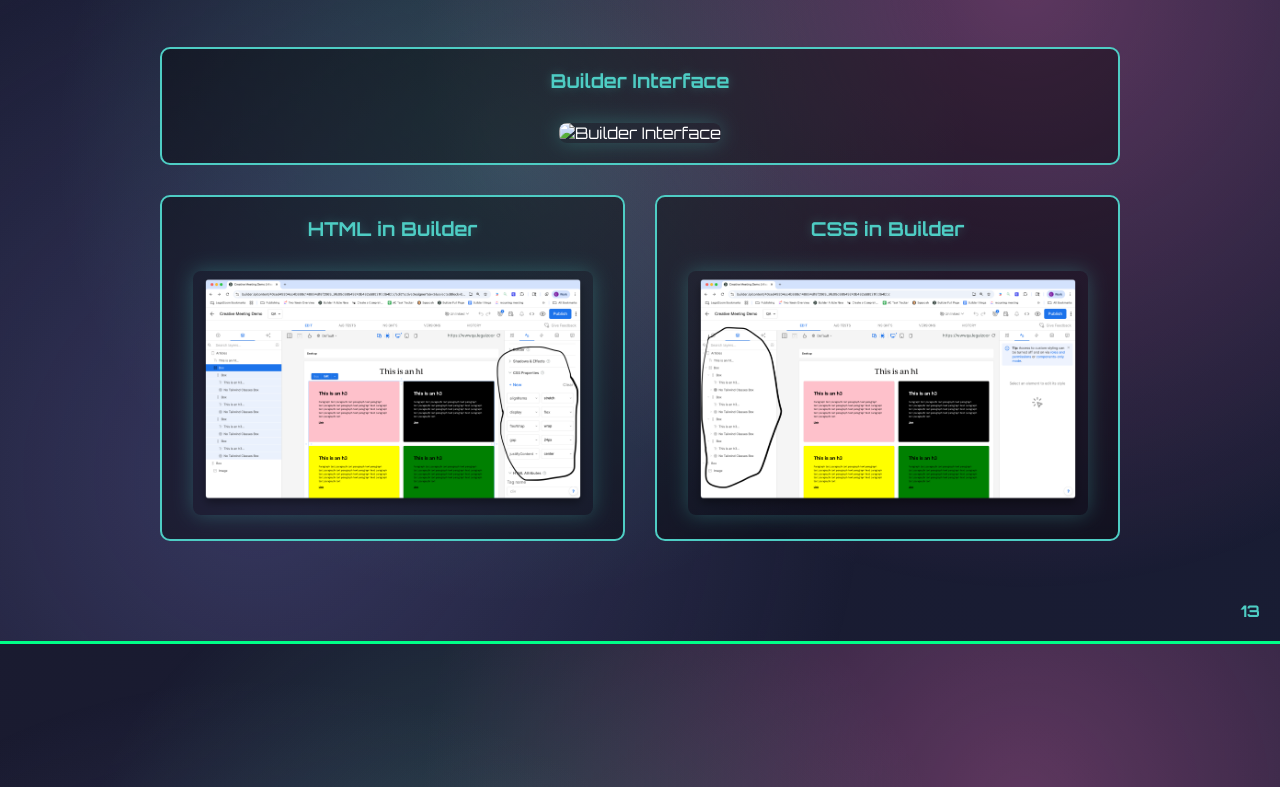
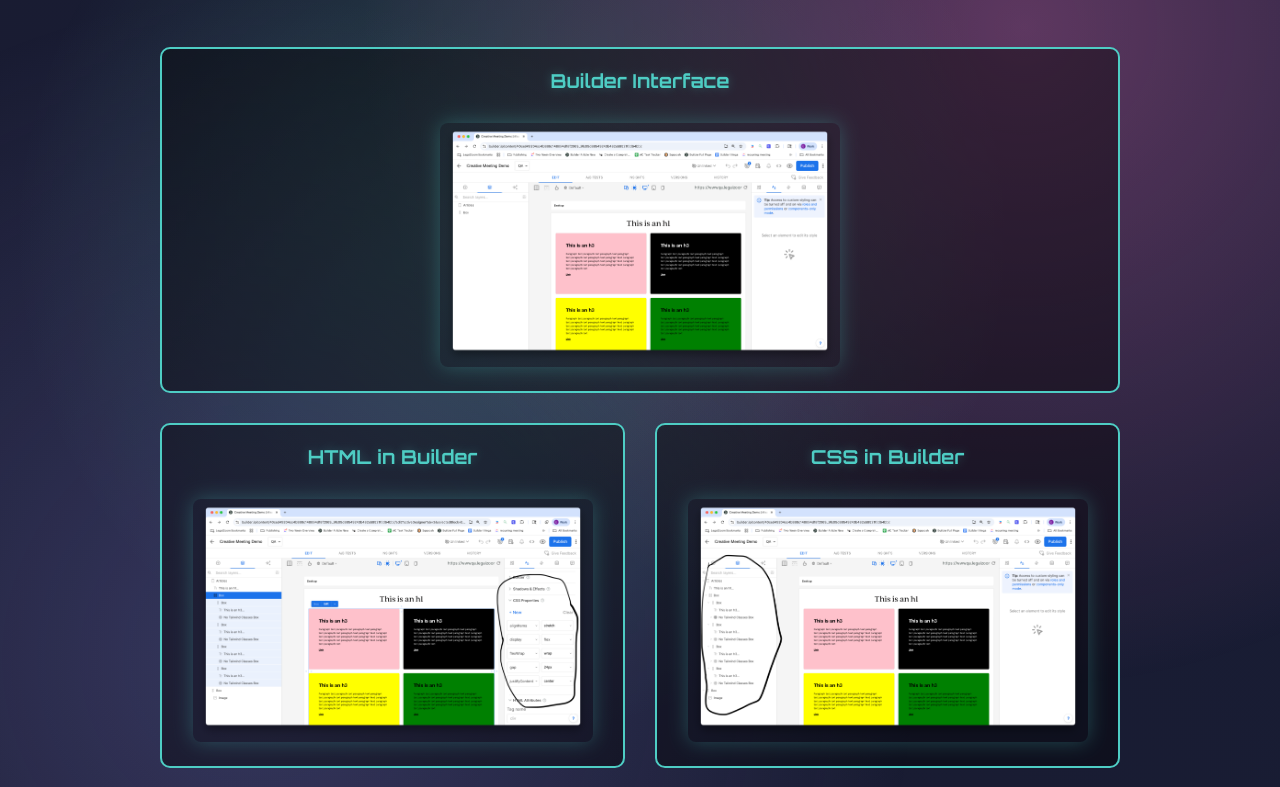
Before and after one commit to EBLegalZoom/CreativePres, a plain HTML site: page index.html in a window 1280 px wide. Shown: the part 10233-11020 px from the top of the page. Drawn offline with Linux system fonts and the light colour scheme.

Commit message:
Update index.html

```diff
--- a/index.html
+++ b/index.html
@@ -1295,7 +1295,7 @@
             <div class="builder-showcase">
                 <div class="builder-image-container">
                     <h4 class="slide-heading-tertiary">Builder Interface</h4>
-                    <img src="Builderinterface.png" alt="Builder Interface" class="builder-image">
+                    <img src="Builder Interface.png" alt="Builder Interface" class="builder-image">
                 </div>
                 <div class="builder-image-container">
                     <h4 class="slide-heading-tertiary">HTML in Builder</h4>
```
